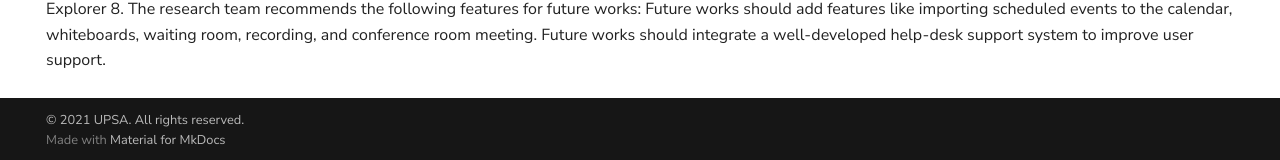
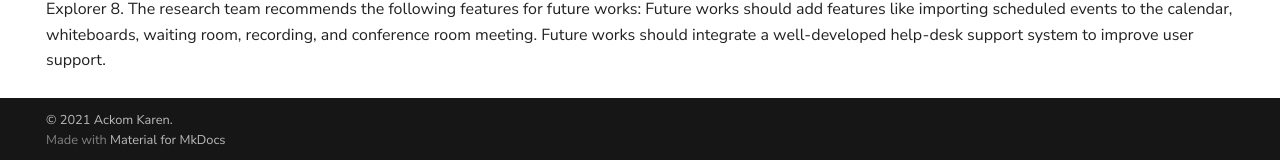
Before and after one commit to kharen27/web-streamer-docs, an MkDocs documentation site: the page built from docs/index.md, in a window 1280 px wide and 900 px high, scrolled down 1162 px. Shown: the part 737-897 px from the top of the window. Built offline with MkDocs 1.6.1 and Material for MkDocs 9.7.7, drawn with Linux system fonts in a browser that asks for light colours.

Commit message:
Update mkdocs.yml

```diff
--- a/mkdocs.yml
+++ b/mkdocs.yml
@@ -1,7 +1,8 @@
 site_name: Web-Streamer Docs
 site_author: Ackom Karen
+site_url: https://web-streamer-docs.readthedocs.io/en/latest/
 site_description: MkDocs website for my web-streamer final year project at UPSA.
-copyright: "&copy; 2021 UPSA. All rights reserved."
+copyright: "&copy; 2021 Ackom Karen."
 nav:
   - Home: index.md
   - Chapters:
@@ -16,8 +17,6 @@ extra_css:
   - css/custom.css
 theme:
   name: material
-  # logo: img/full-logo.svg
-  # favicon: img/logo.png
   font:
     text: Nunito Sans
     code: Fira Mono
```
